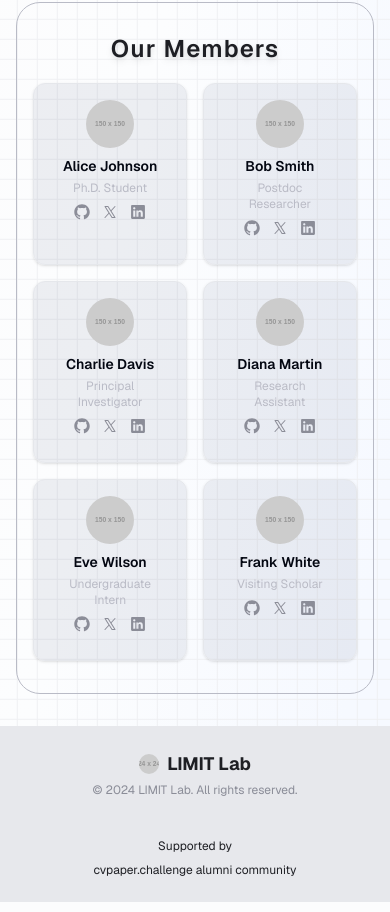
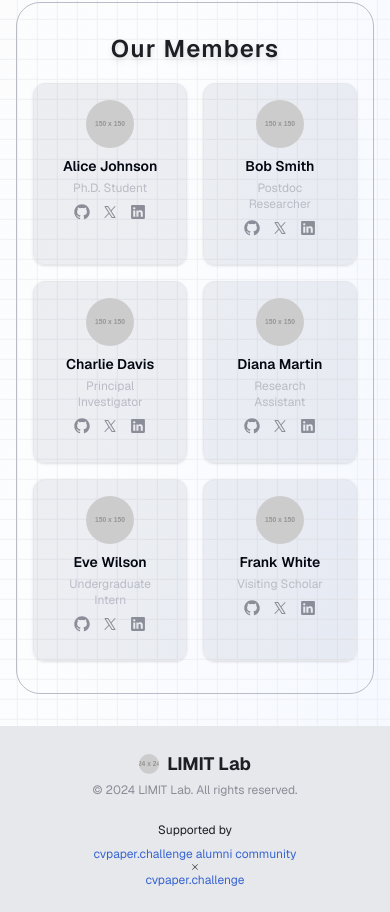
Before and after one commit to cvpaperchallenge-alumni/limit-lab-homepage, a Next.js app: page / in a window 390 px wide. Shown: the part 1218-2130 px from the top of the page. Built offline with nearby package versions, Linux system fonts and the light colour scheme; what tailwindcss-animated would draw is missing.

Commit message:
:art: Add cvpaper challenge links for mobile view footer

```diff
--- a/src/components/footer.tsx
+++ b/src/components/footer.tsx
@@ -4,7 +4,7 @@ import { useTheme } from 'next-themes'
 import Image from 'next/image'
 import { useEffect, useState } from 'react'
 import { PiXLogo } from 'react-icons/pi'
-import { RxGithubLogo } from 'react-icons/rx'
+import { RxGithubLogo, RxCross1 } from 'react-icons/rx'
 import { RiGlobalLine } from 'react-icons/ri'
 import { SiGitconnected } from 'react-icons/si'
 import Link from 'next/link'
@@ -49,8 +49,22 @@ export function Footer() {
         {/* Mobile view for supported by text */}
         <div className="flex flex-col items-center gap-2 md:hidden">
           <div className="text-xs">Supported by</div>
-          <div className="flex gap-2 text-xs">
-            cvpaper.challenge alumni community
+          <div className="flex flex-col items-center gap-px">
+            <Link
+              href="https://github.com/cvpaperchallenge-alumni"
+              target="_blank"
+              className="flex gap-2 text-xs text-accent-foreground"
+            >
+              cvpaper.challenge alumni community
+            </Link>
+            <RxCross1 className="size-2" />
+            <Link
+              href="https://xpaperchallenge.org/cv/"
+              target="_blank"
+              className="flex gap-2 text-xs text-accent-foreground"
+            >
+              cvpaper.challenge
+            </Link>
           </div>
         </div>
 
```
